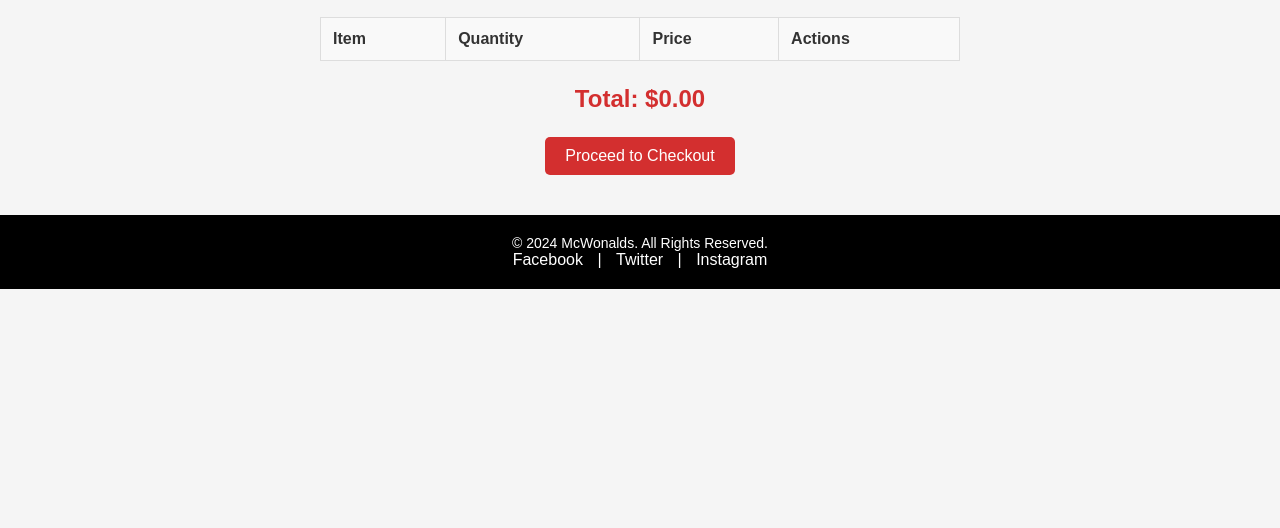
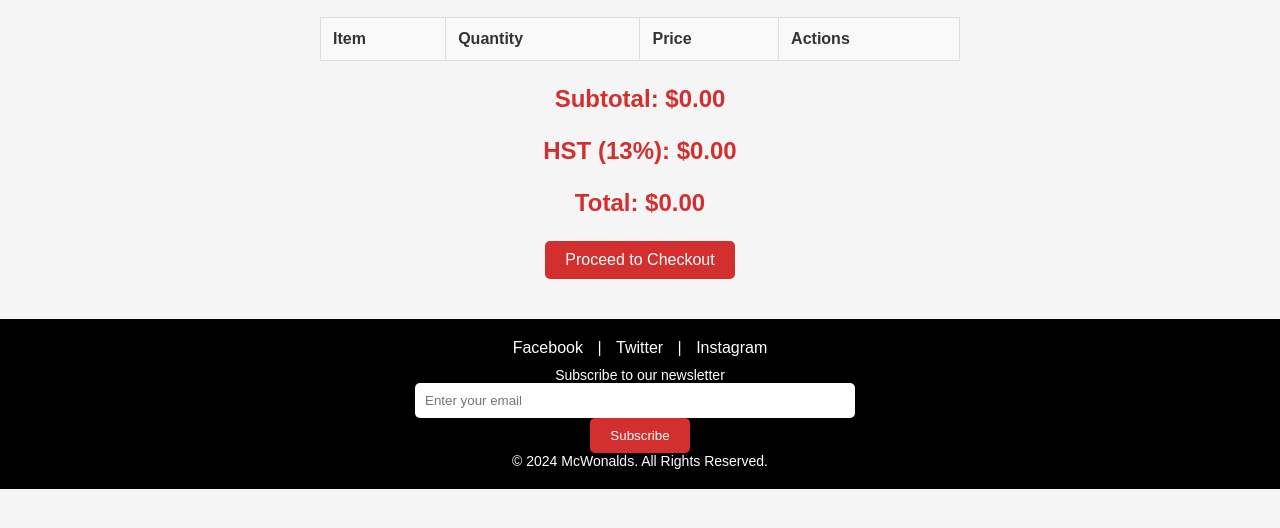
Before and after one commit to vPiraliyil/restaurant-menu-website, a plain HTML site: page cart.html in a window 1280 px wide. Shown: the part 150-678 px from the top of the page. Drawn offline with Linux system fonts and the light colour scheme; files that its build step writes are made by us from their sources.

Commit message:
Update cart.html

```diff
--- a/cart.html
+++ b/cart.html
@@ -53,18 +53,28 @@
             </table>
 
             <div id="cart-summary">
+                <h3>Subtotal: <span id="cart-subtotal">$0.00</span></h3>
+                <h3>HST (13%): <span id="cart-hst">$0.00</span></h3>
                 <h3>Total: <span id="cart-total">$0.00</span></h3>
                 <button class="btn" onclick="checkout()">Proceed to Checkout</button>
             </div>
+
         </div>
     </section>
 
     <!-- Footer -->
     <footer>
+        <div class="footer-icons">
+            <a href="https://www.youtube.com/watch?v=bnFa4Mq5PAM">Facebook</a> | <a href="#">Twitter</a> | <a href="#">Instagram</a>
+        </div>
+        <div class="subscribe">
+            <form>
+                <p>Subscribe to our newsletter</p>
+                <input type="email" placeholder="Enter your email">
+                <button type="submit" value="Subscribe">Subscribe</button>
+            </form>
+        </div>
         <p>&copy; 2024 McWonalds. All Rights Reserved.</p>
-        <div class="footer-icons">
-            <a href="#">Facebook</a> | <a href="#">Twitter</a> | <a href="#">Instagram</a>
-        </div>
     </footer>
 </body>
 
```
